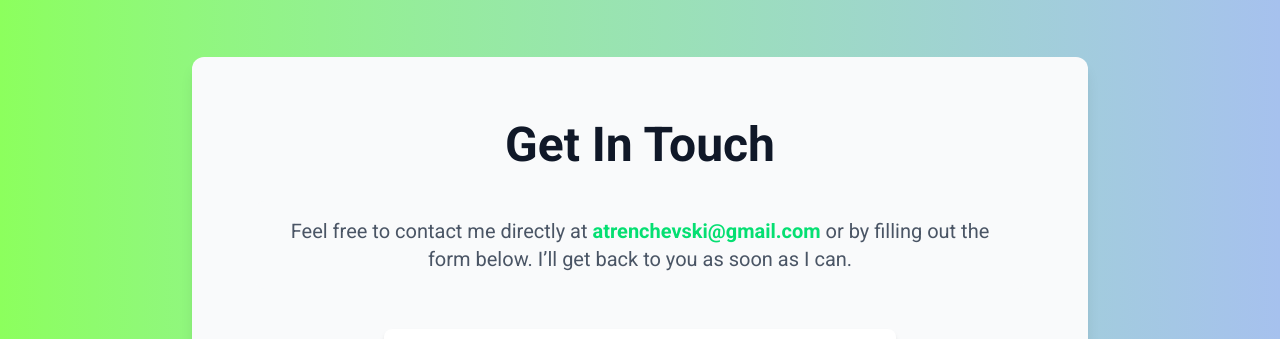
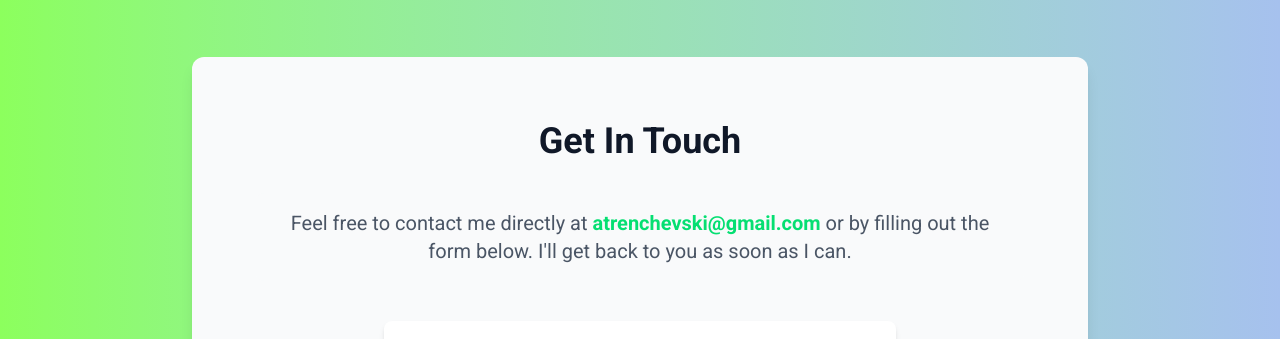
Before and after one commit to trencho/trencho.github.io, a React (Vite) app: page / in a window 1280 px wide. Shown: the part 6040-6379 px from the top of the page. Built offline with nearby package versions, Linux system fonts and the light colour scheme.

Commit message:
Updated formatting

```diff
--- a/src/components/Contact.tsx
+++ b/src/components/Contact.tsx
@@ -81,7 +81,7 @@ const Contact = () => {
       transition={{ staggerChildren: 0.2 }}
     >
       <motion.h2
-        className={`text-3xl sm:text-4xl lg:text-5xl font-bold mb-6 sm:mb-8 text-center ${darkMode ? "text-white" : "text-gray-900"}`}
+        className={`text-2xl sm:text-3xl lg:text-4xl font-bold mb-6 sm:mb-8 text-center ${darkMode ? "text-white" : "text-gray-900"}`}
         variants={fadeInUp}
       >
         Get In Touch
@@ -97,7 +97,7 @@ const Contact = () => {
         >
           atrenchevski@gmail.com
         </a>{" "}
-        or by filling out the form below. I’ll get back to you as soon as I can.
+        or by filling out the form below. I&apos;ll get back to you as soon as I can.
       </motion.p>
 
       {showMessage && (
--- a/src/components/Projects.tsx
+++ b/src/components/Projects.tsx
@@ -32,7 +32,7 @@ const Projects = () => {
       id="projects"
       className="py-8 sm:py-12"
     >
-      <h2 className="text-3xl sm:text-4xl font-bold text-center mb-8 sm:mb-12">
+      <h2 className="text-2xl sm:text-3xl lg:text-4xl font-bold text-center mb-8 sm:mb-12">
         My Projects
       </h2>
 
--- a/src/components/Skills.tsx
+++ b/src/components/Skills.tsx
@@ -48,7 +48,7 @@ const Skills = () => {
   return (
     <section
       id="skills"
-      className={`p-4 sm:p-8 lg:p-8`}
+      className={`p-4 sm:p-6 lg:p-8`}
     >
       <h2 className="p-6 text-2xl sm:text-3xl lg:text-4xl font-bold text-center">
         Programming Languages
```
